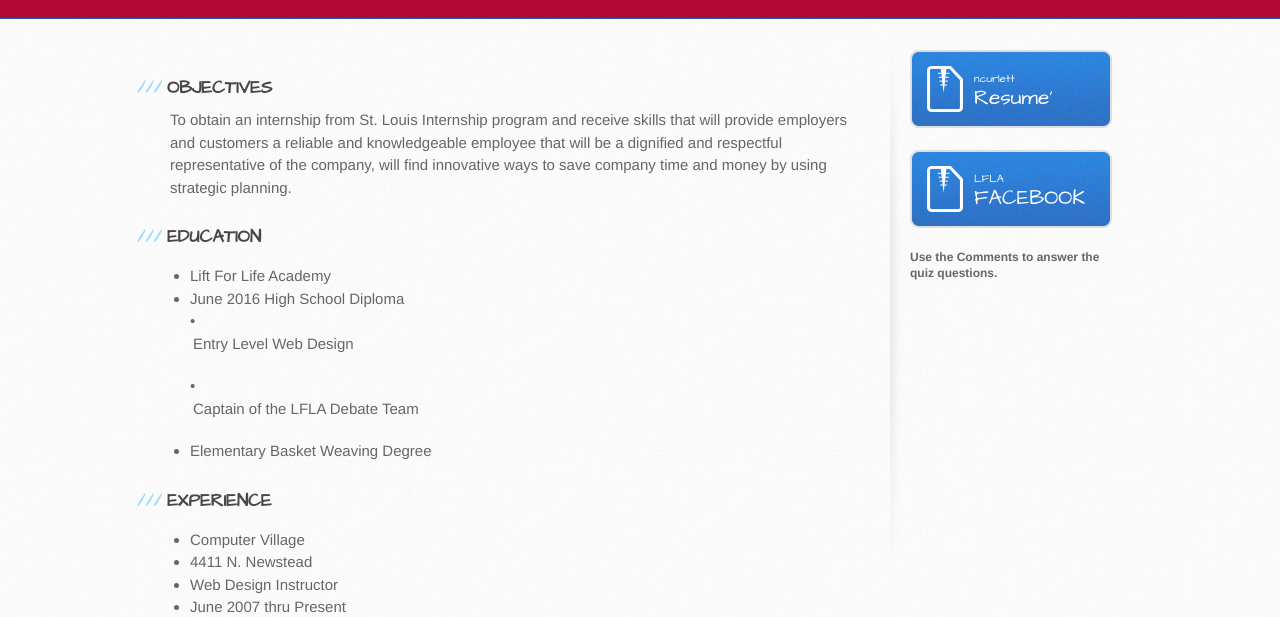
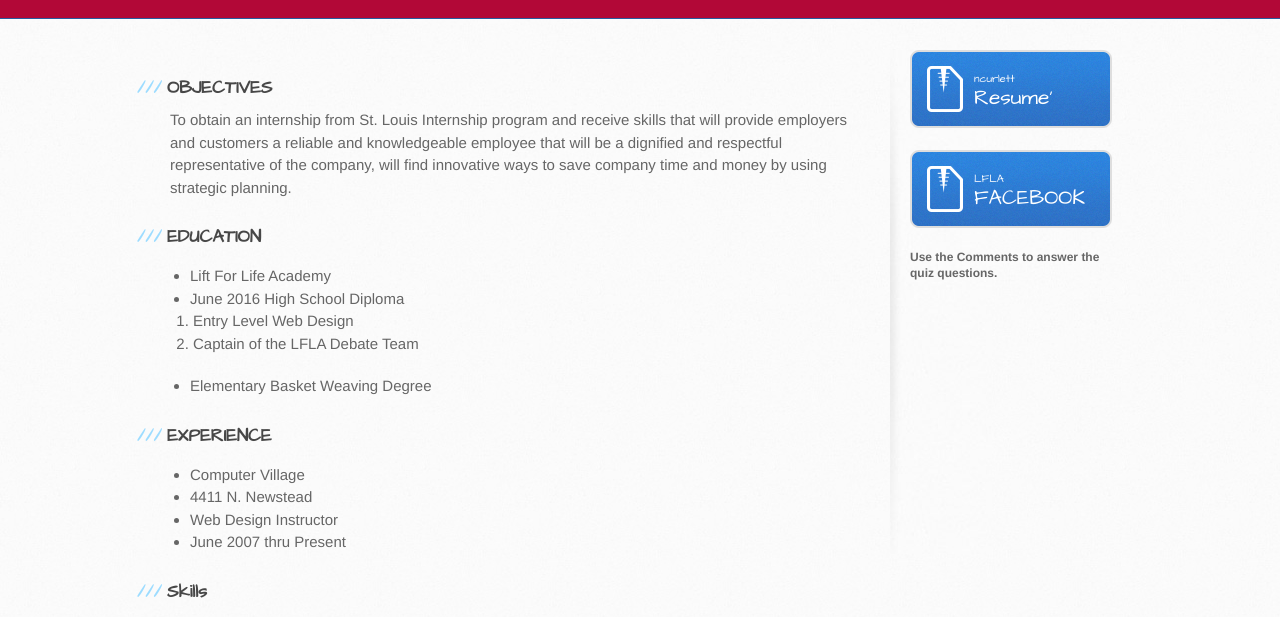
Before and after one commit to ncurlett/project2, a plain HTML site: page index.html in a window 1280 px wide. Shown: the part 182-799 px from the top of the page. Drawn offline with Linux system fonts and the light colour scheme.

Commit message:
Update index.html

```diff
--- a/index.html
+++ b/index.html
@@ -37,8 +37,10 @@
            <h3>EDUCATION</h3>
           <ul> <li>Lift For Life Academy</li>
             <li>June 2016  High School Diploma</li>
-            •	            <ol>Entry Level Web Design</ol>
-            •	<ol>Captain of the LFLA Debate Team</ol>
+            <ol>
+            <li>Entry Level Web Design</li>
+            <li>Captain of the LFLA Debate Team</li>
+            </ol>
             <li>Elementary Basket Weaving Degree</li>
           </ul>
 
```
